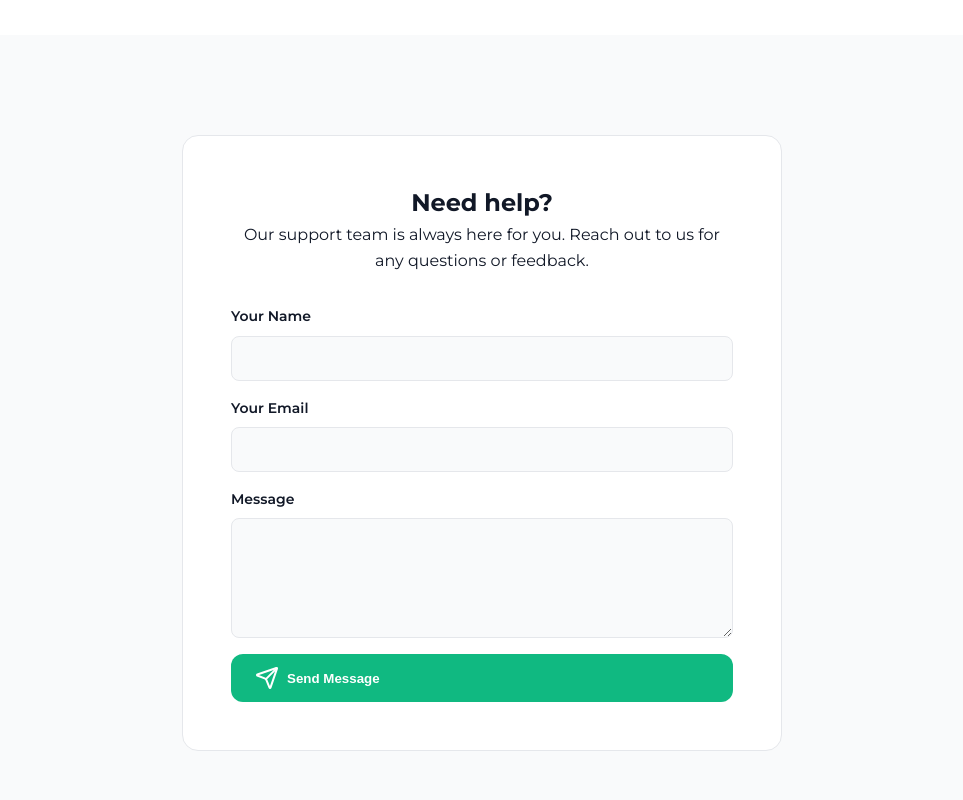
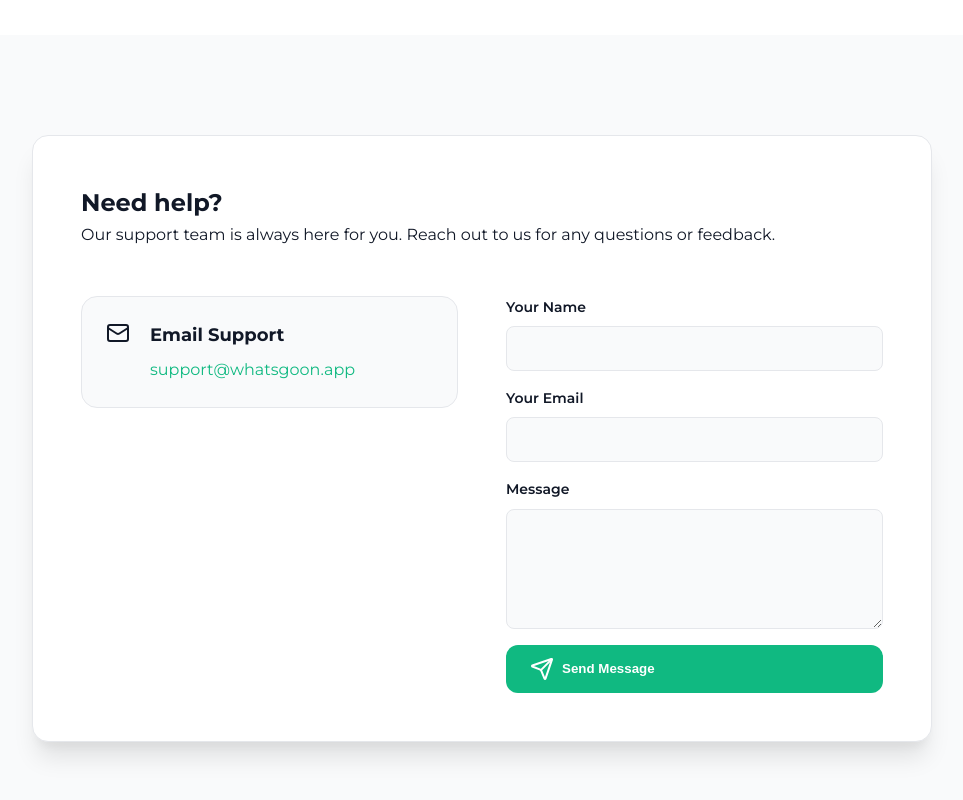
Before and after one commit to gunesdemirdilek/whatsgoon-website, a website built with Vite: page index.html in a window 1280 px wide. Shown: the part 2140-2940 px from the top of the page, without its empty margins (158-1121 px from the left). Built offline with nearby package versions, Linux system fonts and the light colour scheme.

Commit message:
feat: add support email beside the contact form

```diff
--- a/index.html
+++ b/index.html
@@ -129,6 +129,18 @@
           <h2 data-i18n="needHelp">Need help?</h2>
           <p data-i18n="supportDesc">Our support team is always here for you. Reach out to us for any questions or
             feedback.</p>
+
+          <div class="contact-grid">
+            <div class="contact-info">
+              <div class="contact-method">
+                <i data-lucide="mail"></i>
+                <div class="contact-method-content">
+                  <h4 data-i18n="emailSupport">Email Support</h4>
+                  <a href="mailto:support@whatsgoon.app">support@whatsgoon.app</a>
+                </div>
+              </div>
+            </div>
+
             <form action="https://formspree.io/f/mgolzgdz" method="POST" class="contact-form" id="contact-form">
               <div class="form-group">
                 <label for="name" data-i18n="formName">Your Name</label>
@@ -147,6 +159,7 @@
               </button>
               <div id="form-status" class="form-status"></div>
             </form>
+          </div>
         </div>
       </div>
     </section>
--- a/src/style.css
+++ b/src/style.css
@@ -288,13 +288,68 @@ nav {
 }
 
 .contact-card {
-  max-width: 600px;
+  max-width: 900px;
   margin: 0 auto;
-  text-align: center;
-  padding: 3rem;
   background-color: var(--surface);
   border-radius: var(--radius);
   border: 1px solid var(--border);
+  padding: 3rem;
+  box-shadow: var(--shadow-lg);
+}
+
+.contact-grid {
+  display: grid;
+  grid-template-columns: 1fr 1fr;
+  gap: 3rem;
+  margin-top: 3rem;
+  text-align: left;
+}
+
+.contact-info {
+  display: flex;
+  flex-direction: column;
+  gap: 2rem;
+}
+
+.contact-method {
+  display: flex;
+  gap: 1.25rem;
+  align-items: flex-start;
+  padding: 1.5rem;
+  background: var(--background);
+  border-radius: 1rem;
+  border: 1px solid var(--border);
+  transition: all 0.2s ease;
+}
+
+.contact-method:hover {
+  border-color: var(--primary);
+  transform: translateY(-2px);
+}
+
+.contact-method i {
+  color: var(--primary);
+  width: 24px;
+  height: 24px;
+  flex-shrink: 0;
+}
+
+.contact-method-content h4 {
+  font-size: 1.125rem;
+  margin-bottom: 0.5rem;
+  color: var(--text);
+  margin-top: 0;
+}
+
+.contact-method-content a {
+  color: var(--primary);
+  word-break: break-all;
+  font-weight: 500;
+  text-decoration: none;
+}
+
+.contact-method-content a:hover {
+  text-decoration: underline;
 }
 
 /* Footer */
@@ -370,7 +425,6 @@ footer {
   flex-direction: column;
   gap: 1rem;
   text-align: left;
-  margin-top: 2rem;
 }
 
 .form-group {
--- a/src/translations.ts
+++ b/src/translations.ts
@@ -35,6 +35,7 @@ export const translations = {
         formMessage: "Message",
         formSubmit: "Send Message",
         formSuccess: "Your message has been sent!",
+        emailSupport: "Email Support",
     },
     tr: {
         title: "whatsgoon - Paranı Zahmetsizce Yönet",
@@ -72,5 +73,6 @@ export const translations = {
         formMessage: "Mesajınız",
         formSubmit: "Mesaj Gönder",
         formSuccess: "Mesajınız başarıyla gönderildi!",
+        emailSupport: "E-posta Destek",
     },
 };
```
Lines whose indentation alone changed are shown as unchanged.
